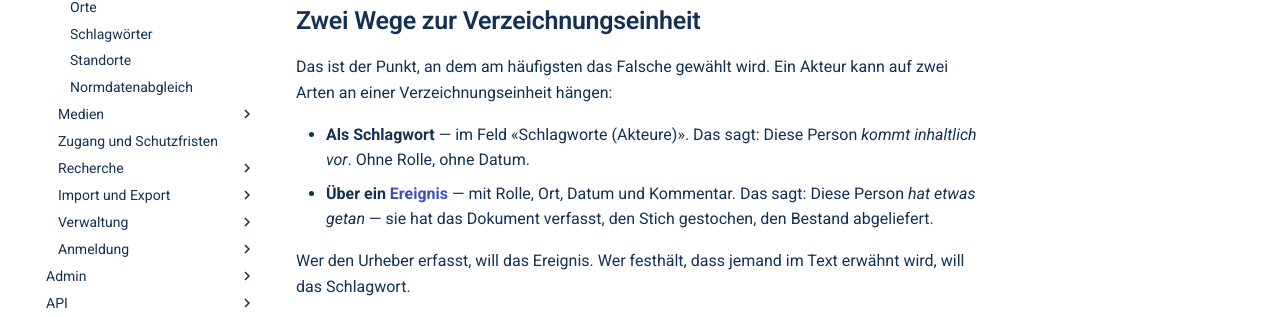
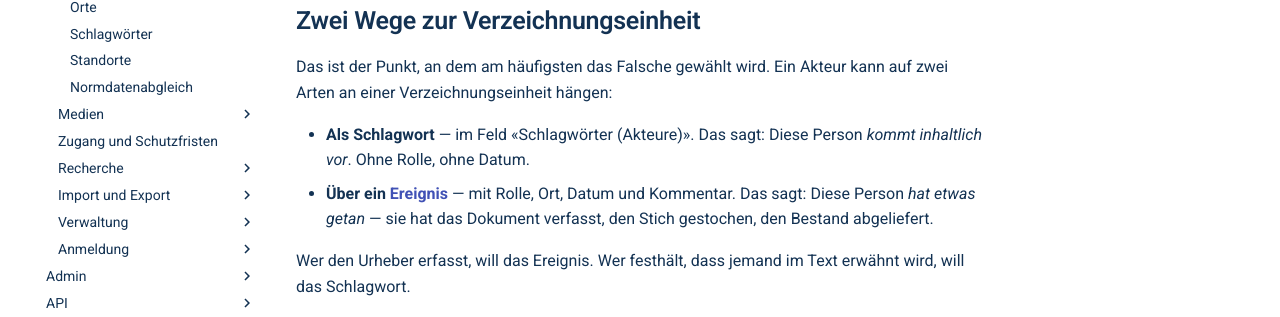
Before and after one commit to kraenzle-ritter/anton-documentation, an MkDocs documentation site: the page built from docs/user/actors.md, in a window 1280 px wide and 900 px high. Shown: the part 315-632 px from the top of the window. Built offline with MkDocs 1.6.1 and Material for MkDocs 9.7.7, drawn with Linux system fonts in a browser that asks for light colours; some web fonts are replaced; comment, search, counter and statistics services are not loaded.

Commit message:
docs: durchgehend «Schlagwörter»
Entscheid: «Schlagwörter» ist die verbindliche Form, die Tenant-Daten werden
nachgezogen (kraenzle-ritter/anton#306). Die Doku geht voran.

Begründung, die den Ausschlag gab: Anton nennt die Entität selbst bereits so —
messages.Keywords => 'Schlagwörter' wird 19× gerendert (Navigation, Admin-Karte,
Statistiken, Listen). «Schlagworte» steht nur in den Feld-Labels und in
Nebenschauplätzen wie der Import-Doku. Fachlich ebenso: Schlagwörter sind
Sacherschliessungsbegriffe, Schlagworte sind Parolen.

Vereinheitlicht in faq/erschliessung.md, admin/ai-cataloging.md, user/actors.md;
der Hinweis auf die abweichende Schreibweise in user/keywords.md entfällt, da
korrigiert wird.

```diff
--- a/docs/user/actors.md
+++ b/docs/user/actors.md
@@ -9,7 +9,7 @@ verwendet werden. Zu finden sind sie über **Admin → Akteurinnen/Akteure**.
 Das ist der Punkt, an dem am häufigsten das Falsche gewählt wird. Ein Akteur
 kann auf zwei Arten an einer Verzeichnungseinheit hängen:
 
-- **Als Schlagwort** — im Feld «Schlagworte (Akteure)». Das sagt: Diese Person
+- **Als Schlagwort** — im Feld «Schlagwörter (Akteure)». Das sagt: Diese Person
   *kommt inhaltlich vor*. Ohne Rolle, ohne Datum.
 - **Über ein [Ereignis](antonevents.md)** — mit Rolle, Ort, Datum und
   Kommentar. Das sagt: Diese Person *hat etwas getan* — sie hat das Dokument
```
Also changed, not shown: docs/admin/ai-cataloging.md (+2 -2 lines), docs/faq/erschliessung.md (+1 -1 lines), docs/user/keywords.md (+1 -2 lines).
